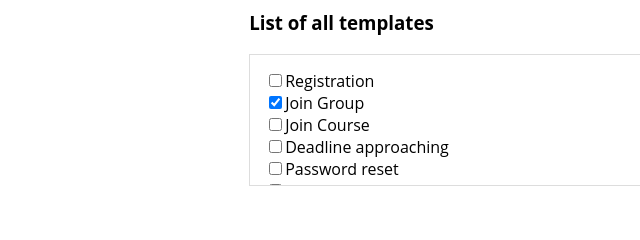
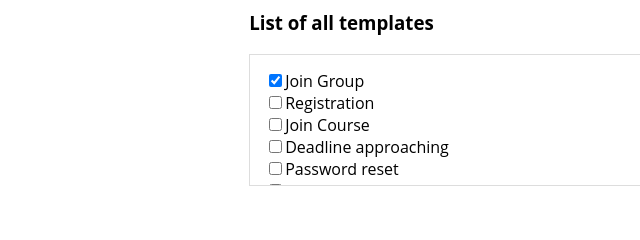
Before and after one commit to catenglaender/item-select-search, a plain HTML site: page index.html in a window 1280 px wide. Both pictures are taken after a click on the checkbox 311 px from the left and 316 px from the top of the page. Shown: the part 214-454 px from the top of the page, 36-676 px from the left. Drawn offline with Linux system fonts and the light colour scheme.

Commit message:
started checkbox selected

```diff
--- a/script.js
+++ b/script.js
@@ -79,9 +79,28 @@ const toggleClassOnContainerOfCheckedInput = (inputEl, containerDiv, selectedCla
     }
 };
 
-class SearchableCheckboxList extends SearchableList {
-    constructor(containerID, searchbarInputClass, listClass, listItemsClass) {
+class SearchableCheckableList extends SearchableList {
+    /**
+     * List that can be filtered by entering text into a searchbar
+     * @param {string} containerID - the ID of the container with the search input and the list
+     * @param {string} searchbarInputClass - the ".classname" of the search input field
+     * @param {string} listClass - the ".classname" of the list
+     * @param {string} listItemsClass - the ".classname" of single list items
+     * @param {boolean} animateHideShow - list items should (dis)appear with an animation true/false
+     * @param {string} checkedItemClass - class name for an item when a checkbox or radio input is selected
+     */
+    constructor(containerID, searchbarInputClass, listClass, listItemsClass, checkedItemClass = 'selected') {
         super(containerID, searchbarInputClass, listClass, listItemsClass);
+        this.selectableItems.forEach(container => {
+            const checkbox = container.querySelector('input');
+            checkbox.addEventListener('change', () => {
+                if (checkbox.checked) {
+                    container.classList.add(checkedItemClass);
+                } else {
+                    container.classList.remove(checkedItemClass);
+                }
+            });
+        });
     }
 }
 
@@ -94,7 +113,7 @@ class SearchableRadioList extends SearchableList {
 
 
 document.addEventListener('DOMContentLoaded', () => {
-    new SearchableList('searchableMultiList', '.filter-multi', '.select-multiple-list', '.select-multiple-item');
+    new SearchableCheckableList('searchableMultiList', '.filter-multi', '.select-multiple-list', '.select-multiple-item');
 });
 
 
--- a/style.scss
+++ b/style.scss
@@ -56,8 +56,9 @@ body {
 }
 
 .select-multiple-item.selected {
-    animation-name: fade-up;
-    animation-duration: .2s;
+    order: 1;
+    animation-name: change-order;
+    animation-duration: .4s;
     animation-timing-function: ease;
     animation-delay: 0s;
     animation-iteration-count: 1;
@@ -65,6 +66,7 @@ body {
     animation-fill-mode: none;
 }
 
+/*
 .fade-out-up {
     animation-name: fade-out-up;
     animation-duration: .2s;
@@ -74,8 +76,9 @@ body {
     animation-direction: normal;
     animation-fill-mode: none;
 }
-
+*/
 .select-multiple-item {
+    order: 2;
     height: auto;
     // max-height, transform and transition duration should match the JS
     max-height: 900px;
@@ -141,7 +144,6 @@ fieldset {
 }
 
 @keyframes change-order {
-
     0% {
         transform:translateY(0px);
         opacity:1;
```
Also changed, not shown: style.css, 1 other file.
